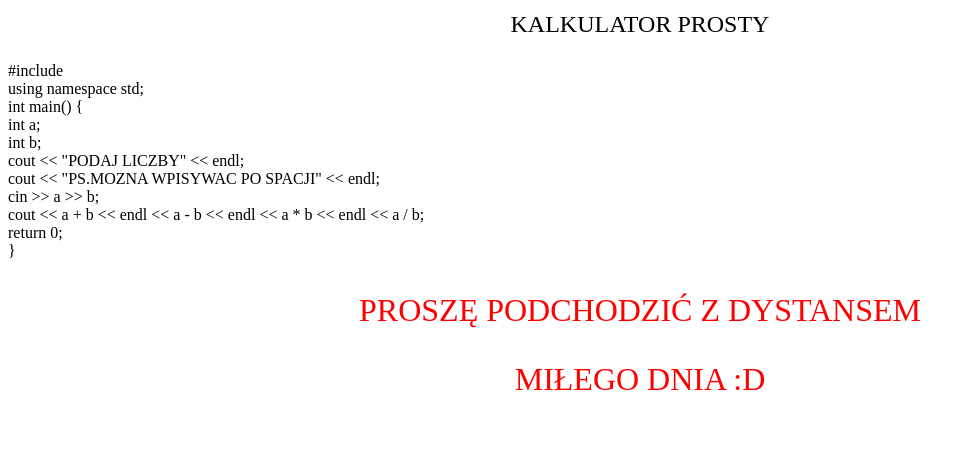
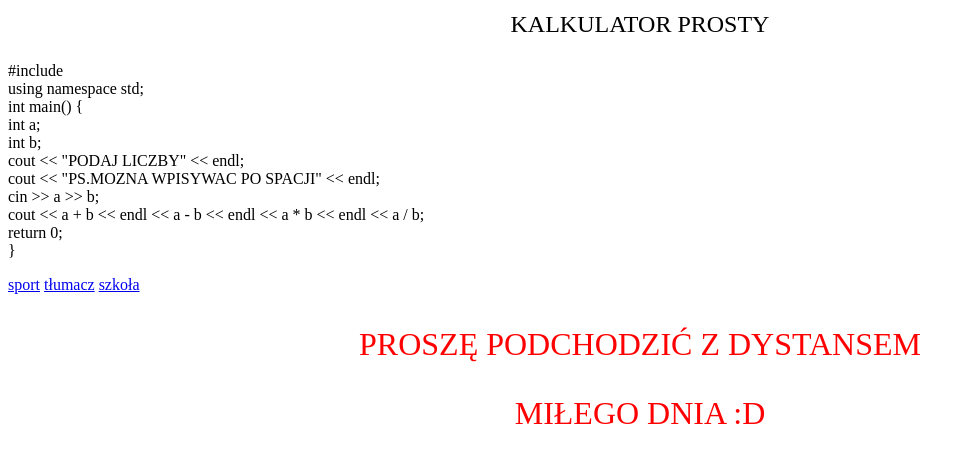
Before and after one commit to gromSuS/gromSuS.github.io, a plain HTML site: page index.html in a window 1280 px wide. Shown: the part 707-1170 px from the top of the page, without its empty margins (0-975 px from the left). Before the commit the page ends 1137 px from the top, so only its background shows below. Drawn offline with Linux system fonts and the light colour scheme.

Commit message:
Update index.html

```diff
--- a/index.html
+++ b/index.html
@@ -62,7 +62,9 @@
             return 0;</br>
             }</br>
     </p>
-
+<a href="https://sites.google.com/site/sportzpasja/home/czym-jest-sport/rodzaje-sportow">sport</a>
+<a href="https://translate.google.com/?sl=en&tl=pl&op=translate">tłumacz</a>
+<a href="https://technikumczestochowa.spsk.pl/">szkoła</a>
 
     <p style="text-align:center ; font-size:xx-large ; color:red">PROSZĘ PODCHODZIĆ Z DYSTANSEM</p>
     <p style="text-align:center ; font-size:xx-large ; color:red">MIŁEGO DNIA :D</p>
```
